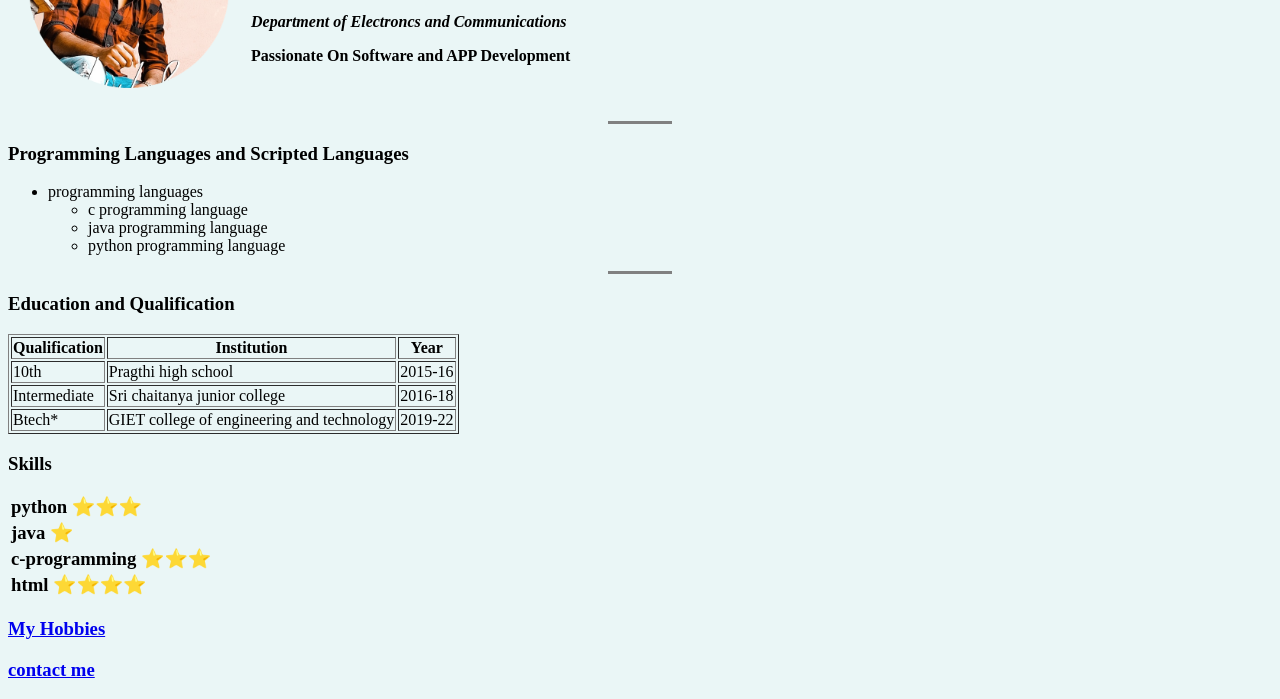
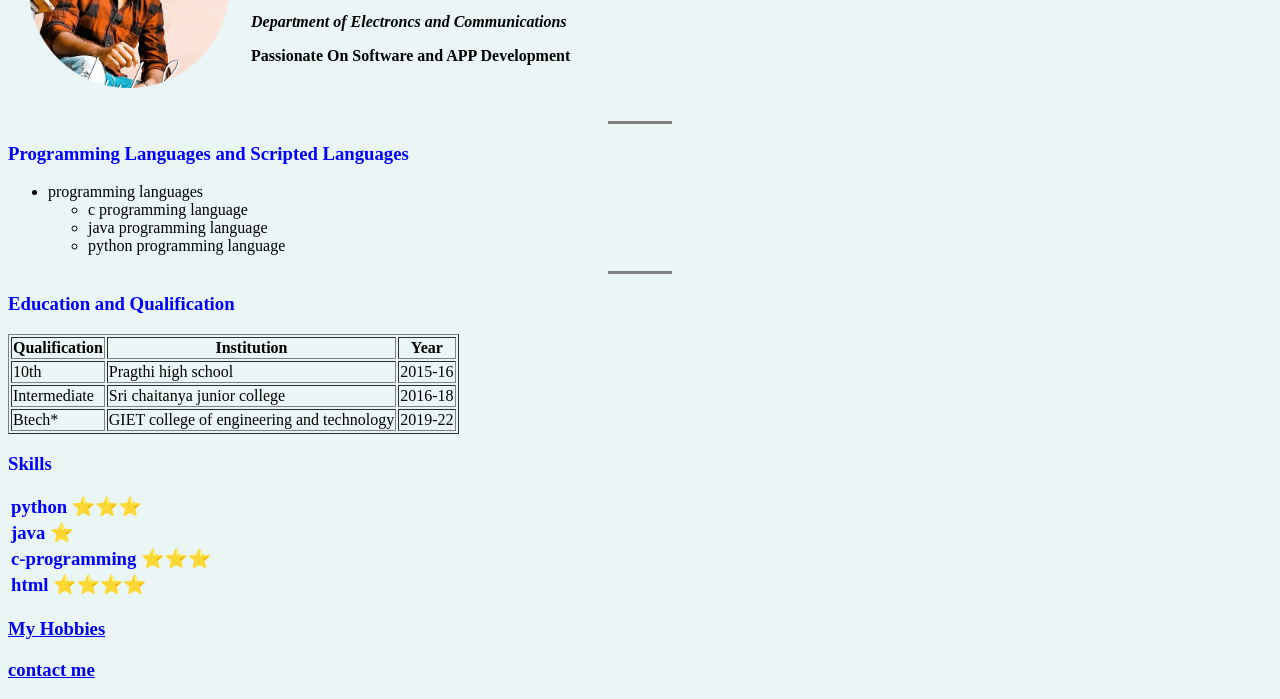
Before and after one commit to Pavan12126/cv, a plain HTML site: page index.html in a window 1280 px wide. Shown: the part 141-840 px from the top of the page. Drawn offline with Linux system fonts and the light colour scheme.

Commit message:
Add files via upload

```diff
--- a/css/styles.css
+++ b/css/styles.css
@@ -15,5 +15,5 @@ h1 {
 }
 
 h3 {
-  color:e93b81;
+  color:BLUE;
 }
```
